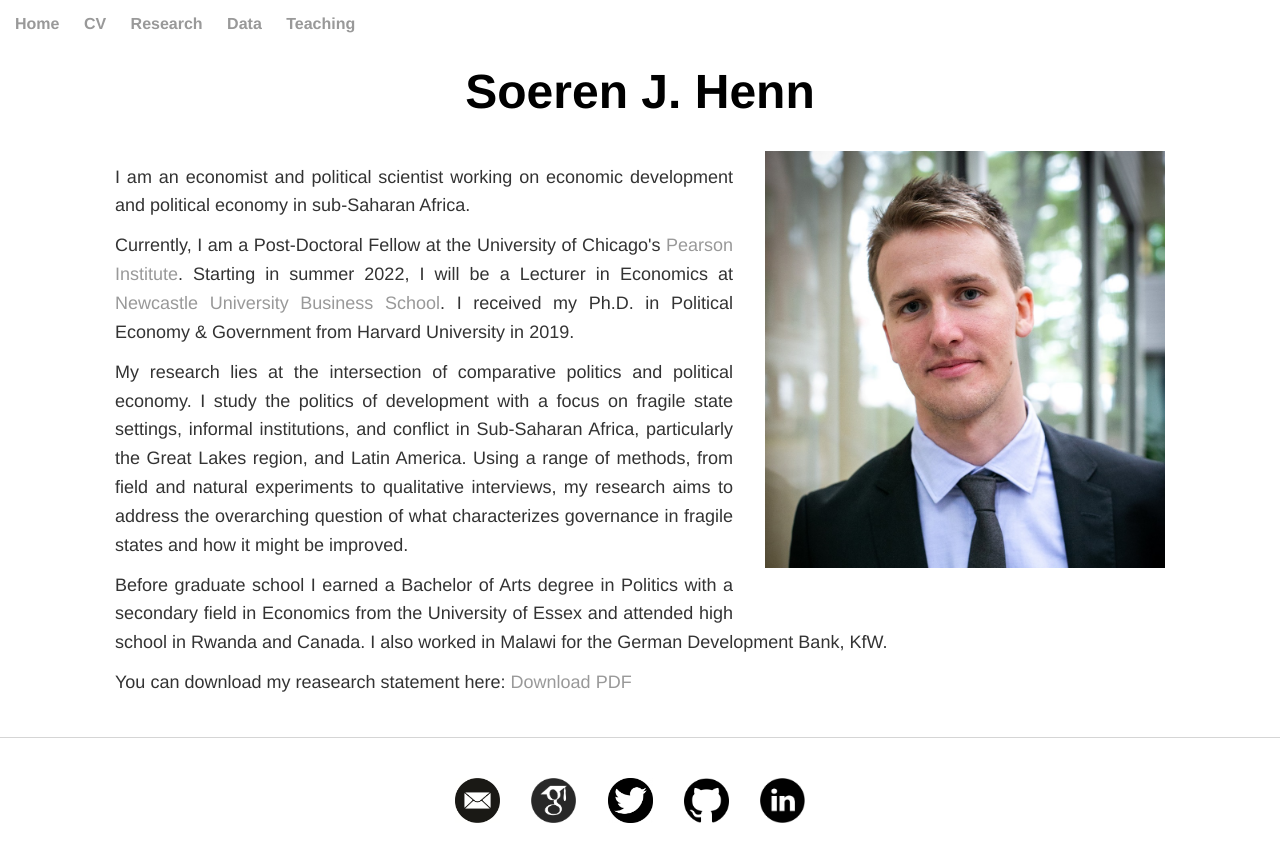
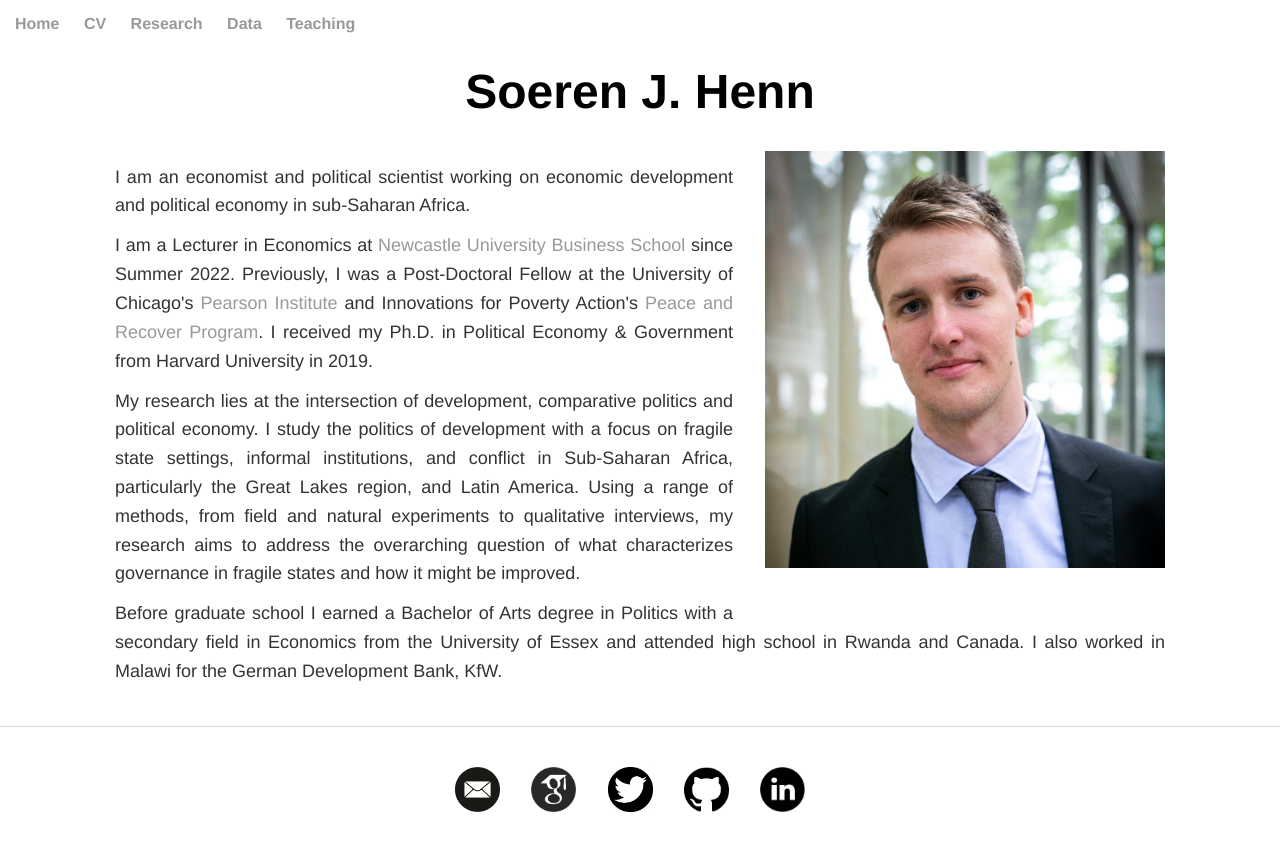
Before and after one commit to soeren-henn/soeren-henn.github.io, a Jekyll site: the page built from index.html, in a window 1280 px wide. Shown: the top 862 px of the page. Built offline with Jekyll 4.4.1, drawn with Linux system fonts in a browser that asks for light colours.

Commit message:
Update index.html

```diff
--- a/index.html
+++ b/index.html
@@ -14,10 +14,10 @@
 
 	<div class="biotext">
 		<p>I am an economist and political scientist working on economic development and political economy in sub-Saharan Africa.</p>
-		<p>Currently, I am a Post-Doctoral Fellow at the University of Chicago's <a href="https://thepearsoninstitute.org" target="_blank">Pearson Institute</a>. Starting in summer 2022, I will be a Lecturer in Economics at <a href="https://www.ncl.ac.uk/business/" target="_blank">Newcastle University Business School</a>. I received my Ph.D. in Political Economy &#38 Government from Harvard University in 2019.</p>
-		<p>My research lies at the intersection of comparative politics and political economy. I study the politics of development with a focus on fragile state settings, informal institutions, and conflict in Sub-Saharan Africa, particularly the Great Lakes region, and Latin America. Using a range of methods, from field and natural experiments to qualitative interviews, my research aims to address the overarching question of what characterizes governance in fragile states and how it might be improved.</p>
+		<p>I am a Lecturer in Economics at <a href="https://www.ncl.ac.uk/business/" target="_blank">Newcastle University Business School</a> since Summer 2022. Previously, I was a Post-Doctoral Fellow at the University of Chicago's <a href="https://thepearsoninstitute.org" target="_blank">Pearson Institute</a> and Innovations for Poverty Action's <a href="https://www.poverty-action.org/program-area/peace-and-recovery" target="_blank">Peace and Recover Program</a>. I received my Ph.D. in Political Economy &#38 Government from Harvard University in 2019.</p>
+		<p>My research lies at the intersection of development, comparative politics and political economy. I study the politics of development with a focus on fragile state settings, informal institutions, and conflict in Sub-Saharan Africa, particularly the Great Lakes region, and Latin America. Using a range of methods, from field and natural experiments to qualitative interviews, my research aims to address the overarching question of what characterizes governance in fragile states and how it might be improved.</p>
 		<p>Before graduate school I earned a Bachelor of Arts degree in Politics with a secondary field in Economics from the University of Essex and attended high school in Rwanda and Canada. I also worked in Malawi for the German Development Bank, KfW. </p>
-		<p> You can download my reasearch statement here: <a href="/files/Henn_research.pdf" class="btn btn-default pull-right" title="PDF">Download PDF</a></p>
+
 	</div>
 
 </div>
```
